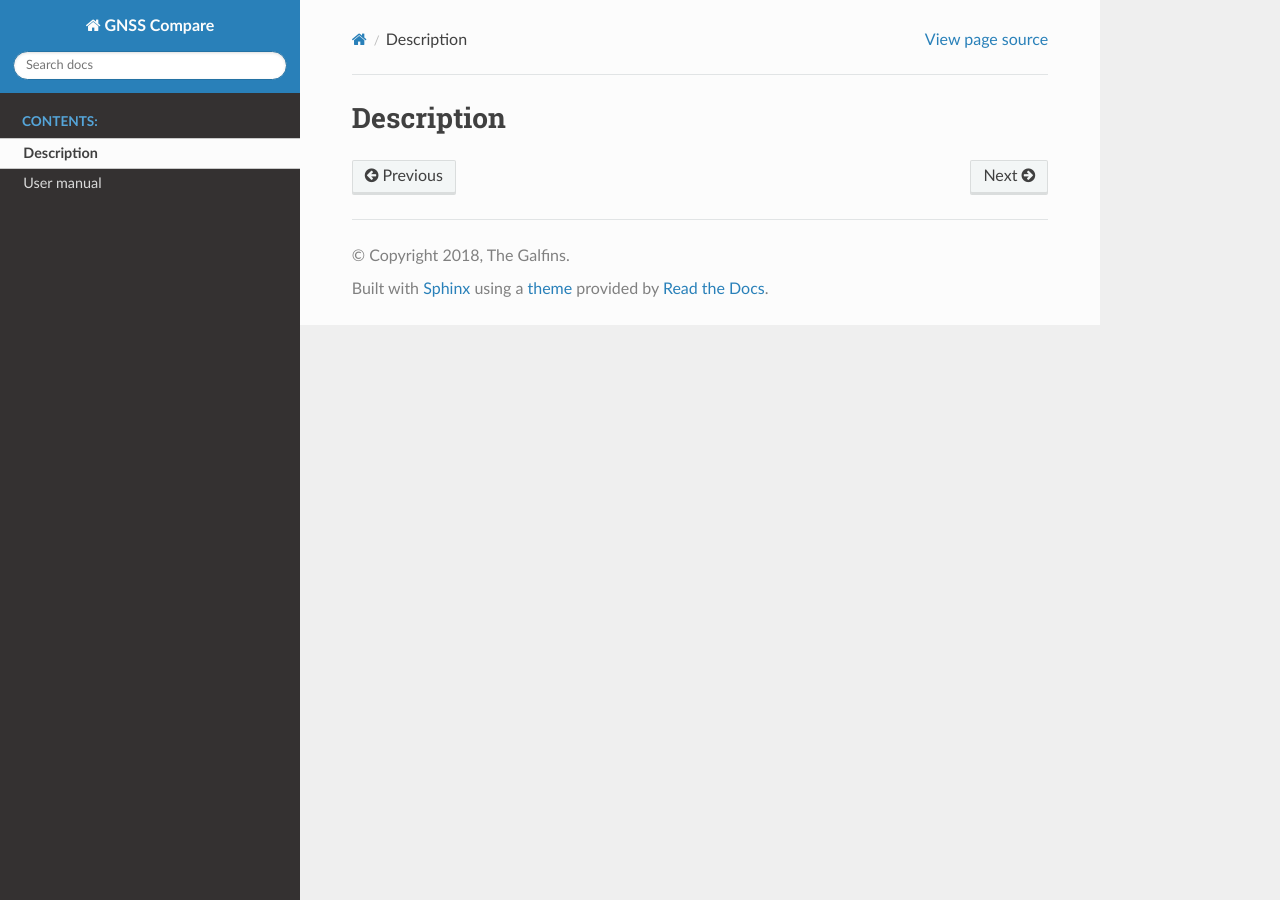
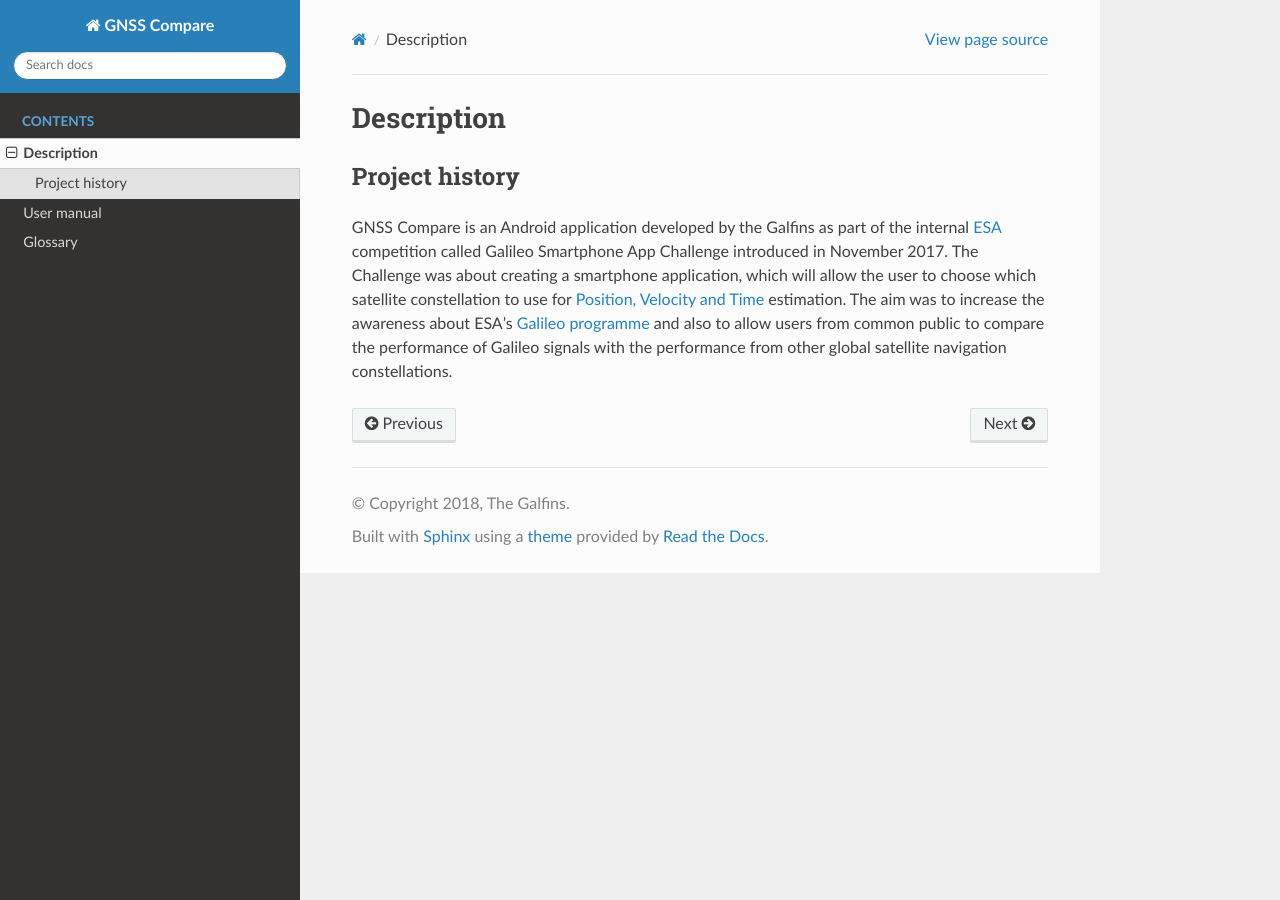
Before and after one commit to TheGalfins/GNSS_Compare, a Sphinx documentation site: the page built from docs/description.rst, in a window 1280 px wide. Built offline with Sphinx 7.4.7 and the Read the Docs theme 2.0.0, drawn with Linux system fonts in a browser that asks for light colours.

Commit message:
Added glossary

```diff
--- a/docs/conf.py
+++ b/docs/conf.py
@@ -39,6 +39,7 @@ release = ''
 # extensions coming with Sphinx (named 'sphinx.ext.*') or your custom
 # ones.
 extensions = [
+    'sphinx.ext.autosectionlabel',
 ]
 
 # Add any paths that contain templates here, relative to this directory.
--- a/docs/description.rst
+++ b/docs/description.rst
@@ -2,3 +2,13 @@
 ***********
 Description
 ***********
+
+
+Project history
+===============
+
+GNSS Compare is an Android application developed by the Galfins as part of the internal ESA_ competition called Galileo Smartphone App Challenge introduced in November 2017. The Challenge was about creating a smartphone application, which will allow the user to choose which satellite constellation to use for :ref:`Position, Velocity and Time` estimation. The aim was to increase the awareness about ESA's `Galileo programme`_ and also to allow users from common public to compare the performance of Galileo signals with the performance from other global satellite navigation constellations.
+
+
+.. _ESA: http://esa.int
+.. _`Galileo programme`: https://www.esa.int/Our_Activities/Navigation/Galileo/What_is_Galileo
--- a/docs/index.rst
+++ b/docs/index.rst
@@ -12,14 +9,18 @@ Introduction!
     :alt: Project logo
 
 
+
+Introduction
+========================================
+
 Welcome to GNSS Compare's documentation!
-
 
 Please stay tuned, as this is still a demo version...
 
 .. toctree::
    :maxdepth: 2
-   :caption: Contents:
+   :caption: Contents
 
    description
    user_manual
+   glossary
```
Also changed, not shown: other parts of docs/index.rst (+0 -3 lines), docs/glossary.rst (added, +12 -0 lines).
